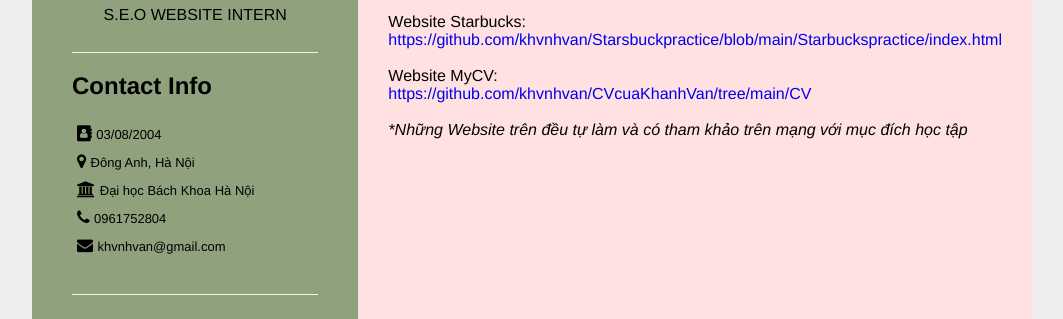
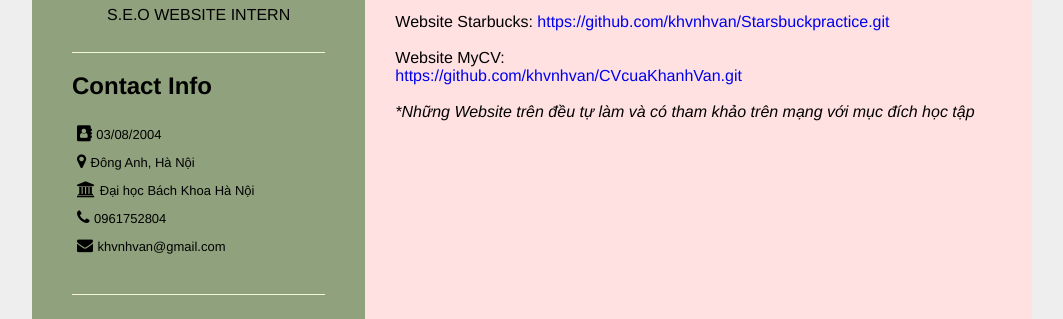
Before and after one commit to khvnhvan/CVcuaKhanhVan, a plain HTML site: page CV/index.html in a window 1280 px wide. Shown: the part 363-682 px from the top of the page, without its empty margins (108-1171 px from the left). Drawn offline with Linux system fonts and the light colour scheme; a web font is replaced by a local one.

Commit message:
Update index.html

```diff
--- a/CV/index.html
+++ b/CV/index.html
@@ -69,9 +69,9 @@
                 <h4>Projects</h4>
                 <div class="pj1">
                     <p style="font-weight: 600;">Front-end Developer</p>
-                    <div>Website Starbucks: <a  href="https://github.com/khvnhvan/Starsbuckpractice/blob/main/Starbuckspractice/index.html">https://github.com/khvnhvan/Starsbuckpractice/blob/main/Starbuckspractice/index.html</a>
+                    <div>Website Starbucks: <a  href="https://github.com/khvnhvan/Starsbuckpractice.git">https://github.com/khvnhvan/Starsbuckpractice.git</a>
                     </div> <br>
-                    <div>Website MyCV: <br> <a href="https://github.com/khvnhvan/CVcuaKhanhVan/tree/main/CV">https://github.com/khvnhvan/CVcuaKhanhVan/tree/main/CV</a>
+                    <div>Website MyCV: <br> <a href="https://github.com/khvnhvan/CVcuaKhanhVan.git">https://github.com/khvnhvan/CVcuaKhanhVan.git</a>
                     </div> <br>
                     <div class="i"><i>*Những Website trên đều tự làm và có tham khảo trên mạng với mục đích học tập</i></div>
                     </div>
```
